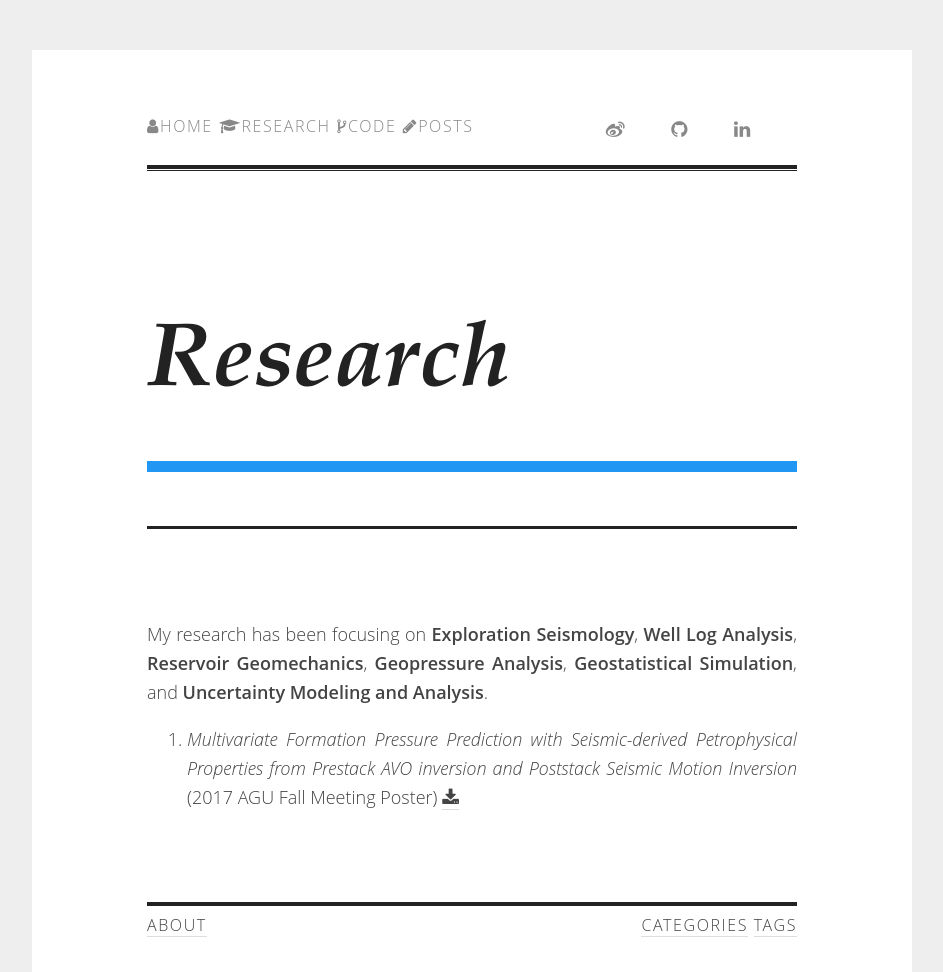
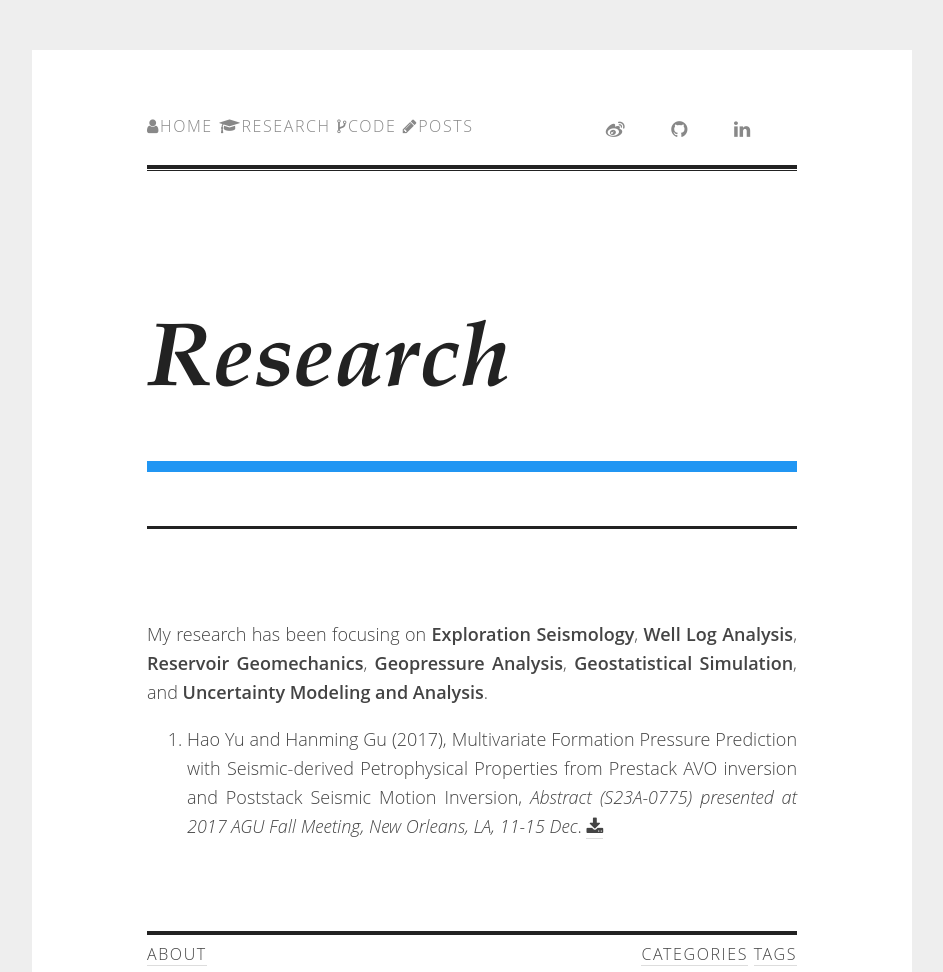
Before and after one commit to appproximate/appproximate.github.io, a plain HTML site: page pages/research.html in a window 1280 px wide. Shown: the top 972 px of the page, without its empty margins (168-1111 px from the left). Drawn offline with nearby package versions, Linux system fonts and the light colour scheme; some packages are replaced by stand-ins of ours; a script that the page names is missing; a web font is replaced by a local one.

Commit message:
Update documentation

```diff
--- a/pages/research.html
+++ b/pages/research.html
@@ -68,7 +68,7 @@
 
     <p>My research has been focusing on <strong>Exploration Seismology</strong>, <strong>Well Log Analysis</strong>, <strong>Reservoir Geomechanics</strong>, <strong>Geopressure Analysis</strong>, <strong>Geostatistical Simulation</strong>, and <strong>Uncertainty Modeling and Analysis</strong>.</p>
 <ol>
-<li><em>Multivariate Formation Pressure Prediction with Seismic-derived Petrophysical Properties from Prestack AVO inversion and Poststack Seismic Motion Inversion</em> (2017 AGU Fall Meeting Poster) <a href="https://github.com/whimian/user_page_pelican/blob/master/files/Yu_Hao_2017_AGU_Fall_Meeting_Poster.pdf?raw=true"><i aria-hidden="true" class="fa fa-download"></i></a></li>
+<li>Hao Yu and Hanming Gu (2017), Multivariate Formation Pressure Prediction with Seismic-derived Petrophysical Properties from Prestack AVO inversion and Poststack Seismic Motion Inversion, <em>Abstract (S23A-0775) presented at 2017 AGU Fall Meeting, New Orleans, LA, 11-15 Dec</em>. <a href="https://github.com/whimian/user_page_pelican/blob/master/files/Yu_Hao_2017_AGU_Fall_Meeting_Poster.pdf?raw=true"><i aria-hidden="true" class="fa fa-download"></i></a></li>
 </ol>
 
 </section>
```
